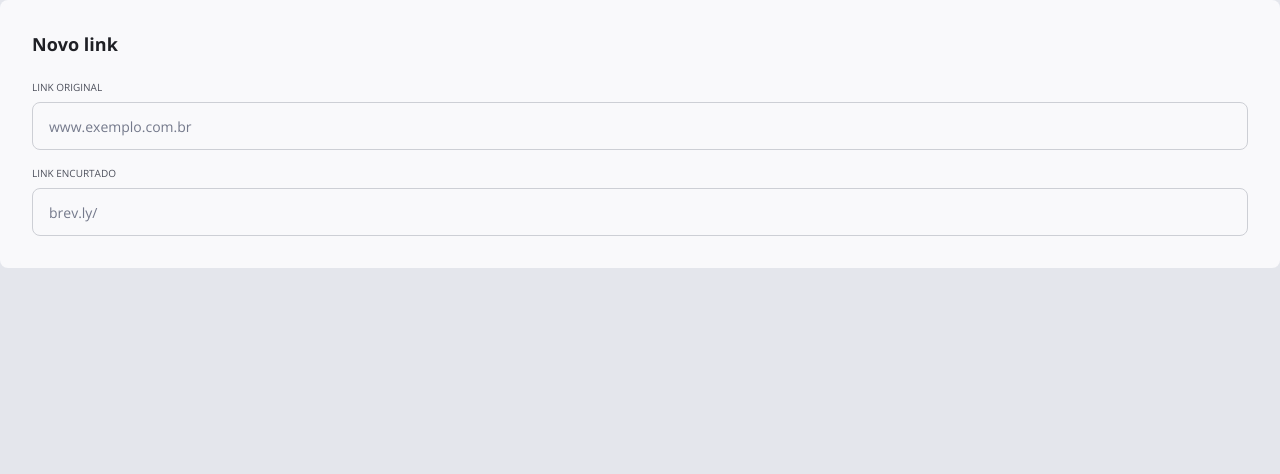
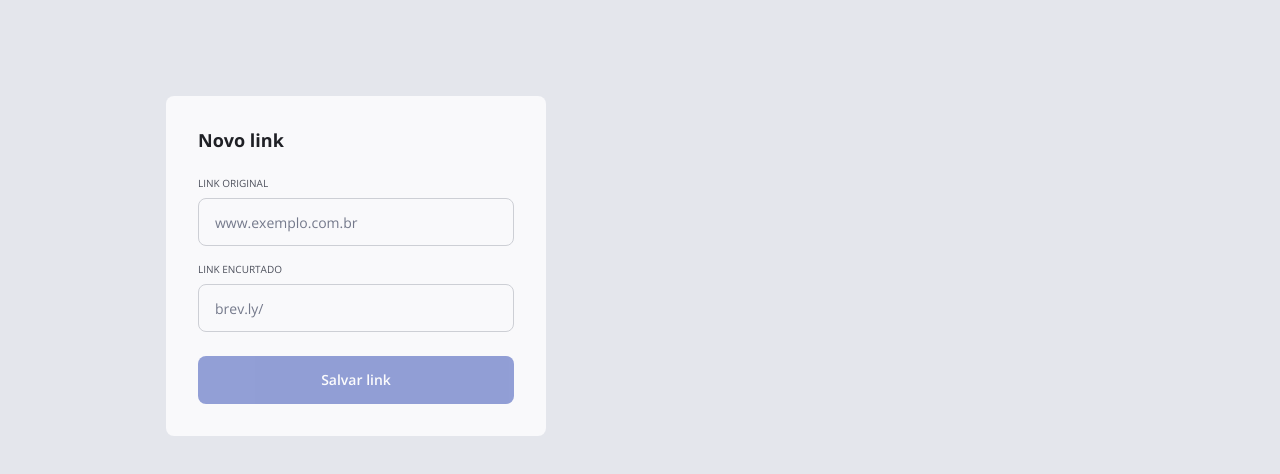
Before and after one commit to felipeisa/brevly, a React (Vite) app in the folder web/: page / in a window 1280 px wide. Shown: the top 474 px of the page. Built offline with nearby package versions, Linux system fonts and the light colour scheme.

Commit message:
new: create link form button

```diff
--- a/web/biome.json
+++ b/web/biome.json
@@ -1,5 +1,10 @@
 {
-	"$schema": "https://biomejs.dev/schemas/2.5.13/schema.json",
+	"$schema": "https://biomejs.dev/schemas/2.5.14/schema.json",
+	"css": {
+    	"parser": {
+      		"tailwindDirectives": true
+    	}
+  	},
 	"vcs": {
 		"enabled": false,
 		"clientKind": "git",
--- a/web/src/app.tsx
+++ b/web/src/app.tsx
@@ -1,10 +1,9 @@
-import { CreateLinkForm } from "./components/create-link-form";
+import { Brevly } from './components/brevly'
 
 export function App() {
-
   return (
     <main>
-      <CreateLinkForm />
+      <Brevly />
     </main>
   )
 }
--- a/web/src/components/create-link-form.tsx
+++ b/web/src/components/brevly-create-link-form.tsx
@@ -1,10 +1,10 @@
-import { InputField } from './input-field'
+import { InputField } from './brevly-input-field'
 
 export function CreateLinkForm() {
   return (
     <div className="flex w-full flex-col items-start gap-6 rounded-lg bg-gray-100 p-8">
       <h2 className="text-lg font-bold leading-6 text-gray-600">Novo link</h2>
-      <form className="flex w-full flex-sol gap-6">
+      <form className="flex w-full flex-col gap-6">
         <div className="flex w-full flex-col gap-4">
           <InputField
             id="original-url"
@@ -19,6 +19,13 @@ export function CreateLinkForm() {
             type="url"
           />
         </div>
+        <button
+          type="submit"
+          disabled
+          className="flex h-12 w-full items-center justify-center rounded-lg bg-blue-base px-5 text-sm font-semibold leading-4.5 text-white disabled:opacity-50"
+        >
+          Salvar link
+        </button>
       </form>
     </div>
   )
--- a/web/src/components/input-field.tsx
+++ b/web/src/components/brevly-input-field.tsx
@@ -12,7 +12,7 @@ export function InputField({
   type = 'text',
 }: InputProps) {
   return (
-    <div className="flex w-full flex-col gap-2 gray-500">
+    <div className="flex w-full flex-col gap-2">
       <label
         htmlFor={id}
         className="text-[10px] leading-3.5 font-normal uppercase text-gray-500"
--- /dev/null
+++ b/web/src/components/brevly.tsx
@@ -0,0 +1,19 @@
+import { CreateLinkForm } from './brevly-create-link-form'
+
+export function Brevly() {
+  return (
+    <main className="min-h-dvh bg-gray-200">
+      <div className="mx-auto w-full max-w-245 px-4 py-16">
+        {/* Logo */}
+
+        <div className="mt-8 flex flex-col items-start gap-4 md:flex-row">
+          <div className="w-full md:w-95 md:shrink-0">
+            <CreateLinkForm />
+          </div>
+
+          {/* Meus links */}
+        </div>
+      </div>
+    </main>
+  )
+}
--- a/web/src/index.css
+++ b/web/src/index.css
@@ -8,4 +8,5 @@
     --color-gray-400: #74798b;
     --color-gray-500: #4d505c;
     --color-gray-600: #1f2025;
+    --color-blue-base: #2c46b1;
 }
```
